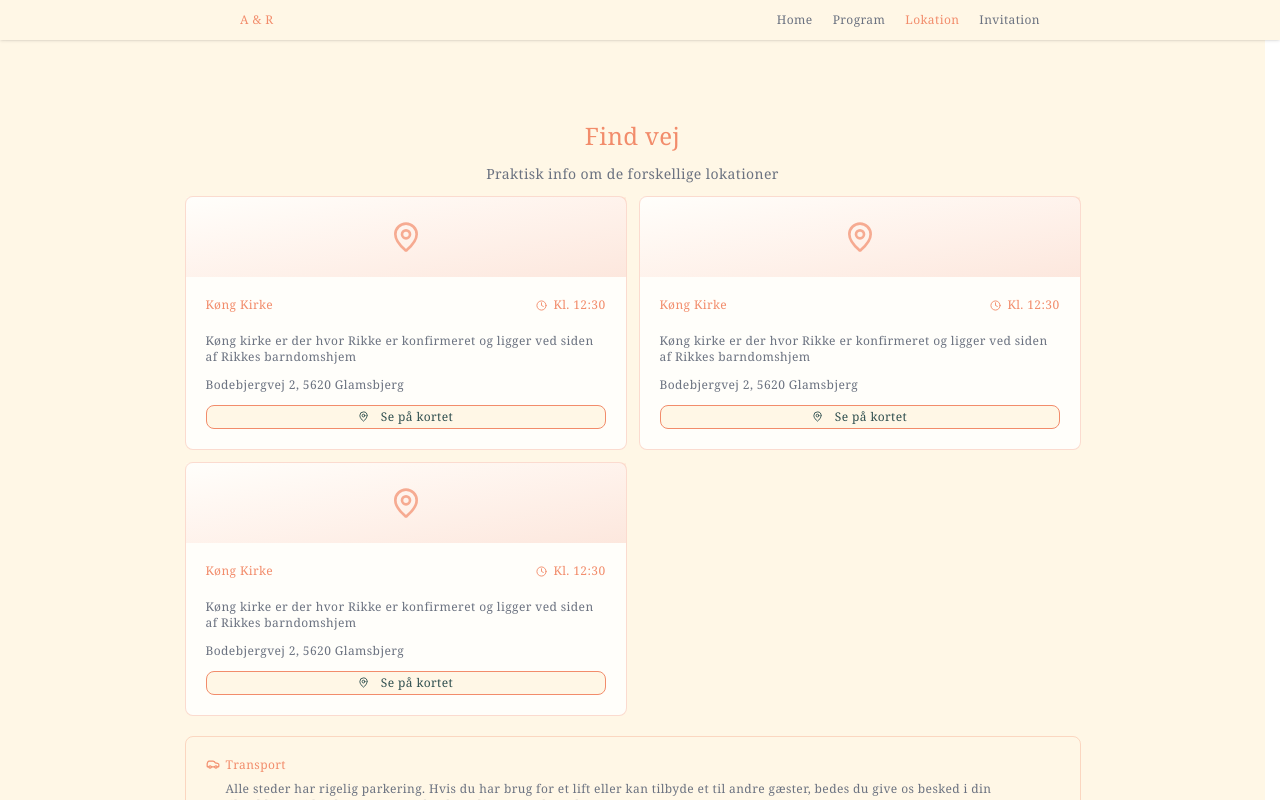
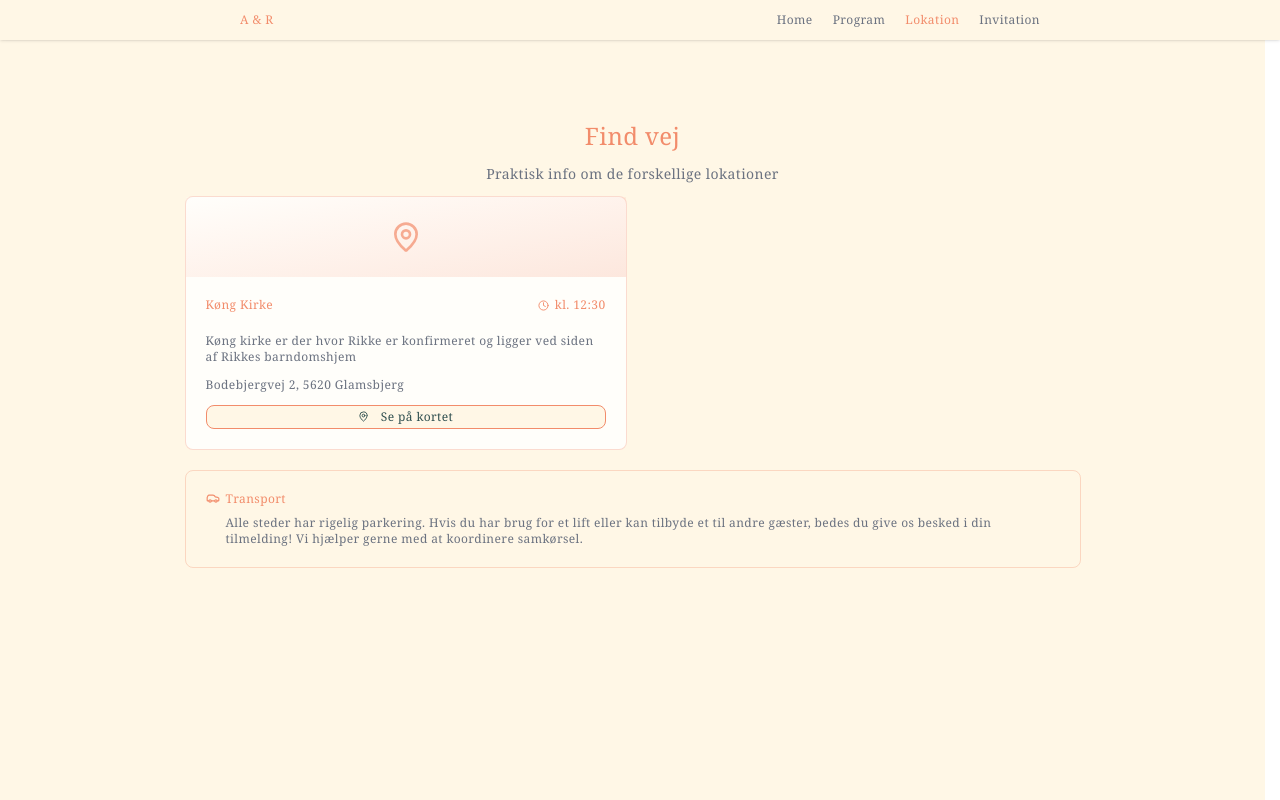
Before and after one commit to KatlaTL/wedding_application, a React (Vite) app: page /location in a window 1280 px wide. Shown: the top 800 px of the page. Built offline with nearby package versions, Linux system fonts and the light colour scheme.

Commit message:
added program and location custom hooks with dummy data

```diff
--- /dev/null
+++ b/src/hooks/useLocation.ts
@@ -0,0 +1,21 @@
+import type { LocationType } from "../types/location.type";
+
+
+const useLocation = () => {
+    const Locations: LocationType[] = [
+        {
+            address: "Bodebjergvej 2, 5620 Glamsbjerg",
+            mapUrl: "",
+            imageUrl: "",
+            title: "Køng Kirke",
+            description: "Køng kirke er der hvor Rikke er konfirmeret og ligger ved siden af Rikkes barndomshjem",
+            time: "kl. 12:30"
+        },
+    ]
+
+
+    return Locations;
+
+}
+
+export default useLocation;
--- /dev/null
+++ b/src/hooks/useProgram.ts
@@ -0,0 +1,35 @@
+import { Martini, Users, Utensils } from "lucide-react"
+import type { ProgramType } from "../types/program.type"
+
+
+const useProgram = () => {
+    const program: ProgramType[] = [
+        {
+            icon: Users,
+            title: "Vielse",
+            description: 'Vær med, når vi siger "ja" omgivet af familie og venner',
+            location: "Køng Kirke",
+            time: "kl. 12:30"
+        },
+        {
+            icon: Martini,
+            title: "Reception",
+            description: "Vi tager til hjemstavnsgården hvor der er kage, drikkelse og andet sjov",
+            location: "Hjemstavnsgården",
+            time: "kl. 14:00"
+        },
+        {
+            icon: Utensils,
+            title: "Festmiddag",
+            description: "Vi tager til præstegården i Odense hvor holder festmiddagen",
+            location: "Georgsgade 50",
+            time: "kl. 18:00"
+        }
+    ]
+
+
+    return program;
+
+}
+
+export default useProgram;
--- a/src/pages/location/Location.tsx
+++ b/src/pages/location/Location.tsx
@@ -2,17 +2,27 @@ import { Car } from "lucide-react";
 import Section from "../../components/Section"
 import LocationTiles from "./_components/LocationsTiles";
 import HeadingWithIcon from "../../components/HeadingWithIcon";
+import useLocation from "../../hooks/useLocation";
+import type { LocationType } from "../../types/location.type";
 
 const Location = () => {
+    const Locations: LocationType[] = useLocation();
 
     return (
         <Section title="Find vej" description="Praktisk info om de forskellige lokationer">
 
             <div className="grid grid-cols-2 gap-3">
 
-                <LocationTiles />
-                <LocationTiles />
-                <LocationTiles />
+                {Locations.map(location =>
+                    <LocationTiles
+                        title={location.title}
+                        address={location.address}
+                        description={location.description}
+                        mapUrl={location.mapUrl}
+                        time={location.time}
+                        imageUrl={location.imageUrl}
+                    />
+                )}
 
             </div>
 
--- a/src/pages/location/_components/LocationsTiles.tsx
+++ b/src/pages/location/_components/LocationsTiles.tsx
@@ -1,8 +1,14 @@
 import { Clock, MapPin } from "lucide-react"
 import Button from "../../../components/Button"
+import type { LocationType } from "../../../types/location.type";
 
 
-const LocationTiles = () => {
+const LocationTiles: React.FC<LocationType> = ({
+    title,
+    address,
+    description,
+    time
+}) => {
     return (
         <div className="bg-background-muted rounded-lg border-primary-30 border hover:shadow-lg h-fit">
             <div className="min-h-20 h-[40%] bg-gradient-to-br from-white/20 to-primary/20 flex justify-center items-center">
@@ -12,19 +18,20 @@ const LocationTiles = () => {
 
             <div className="flex flex-col items-start text-left text-xs text-muted-foreground p-5">
                 <div className="flex justify-between w-full">
-                    <h3 className="text-primary pb-5">Køng Kirke</h3>
+                    <h3 className="text-primary pb-5">{title}</h3>
 
                     <div className="flex items-start gap-1.5 text-primary">
                         <span>
                             <Clock className="h-[11px] w-[11px] mt-[3px]" />
                         </span>
-                        <p className="!text-primary">Kl. 12:30</p>
+                        <p className="!text-primary">{time}</p>
                     </div>
                 </div>
-                <p className="pb-3">Køng kirke er der hvor Rikke er konfirmeret og ligger ved siden af Rikkes barndomshjem</p>
+                <p className="pb-3">{description}</p>
 
-                <p className="pb-3">Bodebjergvej 2, 5620 Glamsbjerg</p>
+                <p className="pb-3">{address}</p>
 
+                {/* Add onclick */}
                 <Button size="small" icon={MapPin}>Se på kortet</Button>
             </div>
 
--- a/src/pages/program/Program.tsx
+++ b/src/pages/program/Program.tsx
@@ -1,10 +1,12 @@
 import Section from "../../components/Section";
+import useProgram from "../../hooks/useProgram";
+import type { ProgramType } from "../../types/program.type";
 import GradientLine from "./_components/GradientLine";
 import GradientLineDot from "./_components/GradientLineDot";
 import ProgramTile from "./_components/ProgramTile";
-import { Clock, MapPin, Camera, Users, Utensils, Martini, Music } from "lucide-react";
 
 const Program = () => {
+    const program: ProgramType[] = useProgram();
 
     return (
         <Section title="Program" description="Her er hvordan dagen kommer til at udfolde sig!">
@@ -12,38 +14,20 @@ const Program = () => {
                 <GradientLine />
 
                 <div className="flex flex-col gap-3 relative">
-                    {/* TODO dynamic create the program */}
-
-                    <GradientLineDot />
-
-                    <ProgramTile
-                        icon={Users}
-                        title="Vielse"
-                        description='Vær med, når vi siger "ja" omgivet af familie og venner'
-                        location="Køng Kirke"
-                        time="Kl. 12:30"
-                    />
-
-                    <GradientLineDot />
-
-                    <ProgramTile
-                        icon={Martini}
-                        title="Reception"
-                        description='Vi tager til hjemstavnsgården hvor der er kage, drikkelse og andet sjov'
-                        location="Hjemstavnsgården"
-                        time="Kl. 14:00"
-                    />
-
-                    <GradientLineDot />
-
-                    <ProgramTile
-                        icon={Utensils}
-                        title="Festmiddag"
-                        description='Vi tager til præstegården i Odense hvor holder festmiddagen'
-                        location="Georgsgade 50"
-                        time="Kl. 18:00"
-                    />
-
+                    {program.map((item) => {
+                        return (
+                            <>
+                                <GradientLineDot />
+                                <ProgramTile
+                                    icon={item.icon}
+                                    title={item.title}
+                                    description={item.description}
+                                    location={item.location}
+                                    time={item.time}
+                                />
+                            </>
+                        )
+                    })}
                 </div>
             </div>
         </Section>
--- a/src/pages/program/_components/ProgramTile.tsx
+++ b/src/pages/program/_components/ProgramTile.tsx
@@ -1,15 +1,9 @@
-import { MapPin, Clock, type LucideProps } from "lucide-react";
+import { MapPin, Clock } from "lucide-react";
 import type React from "react";
+import type { ProgramType } from "../../../types/program.type";
 
-type ProgramTileProps = {
-    title: string;
-    description: string;
-    location: string;
-    time: string;
-    icon?: React.ForwardRefExoticComponent<Omit<LucideProps, "ref">>;
-}
 
-const ProgramTile: React.FC<ProgramTileProps> = ({
+const ProgramTile: React.FC<ProgramType> = ({
     title,
     description,
     location,
--- /dev/null
+++ b/src/types/program.type.ts
@@ -0,0 +1,9 @@
+import type { LucideProps } from "lucide-react";
+
+export type ProgramType = {
+    icon?: React.ForwardRefExoticComponent<Omit<LucideProps, "ref">>;
+    title: string;
+    description: string;
+    location: string;
+    time: string;
+}
```
Also changed, not shown: src/types/location.type.ts (added, +8 -0 lines).
